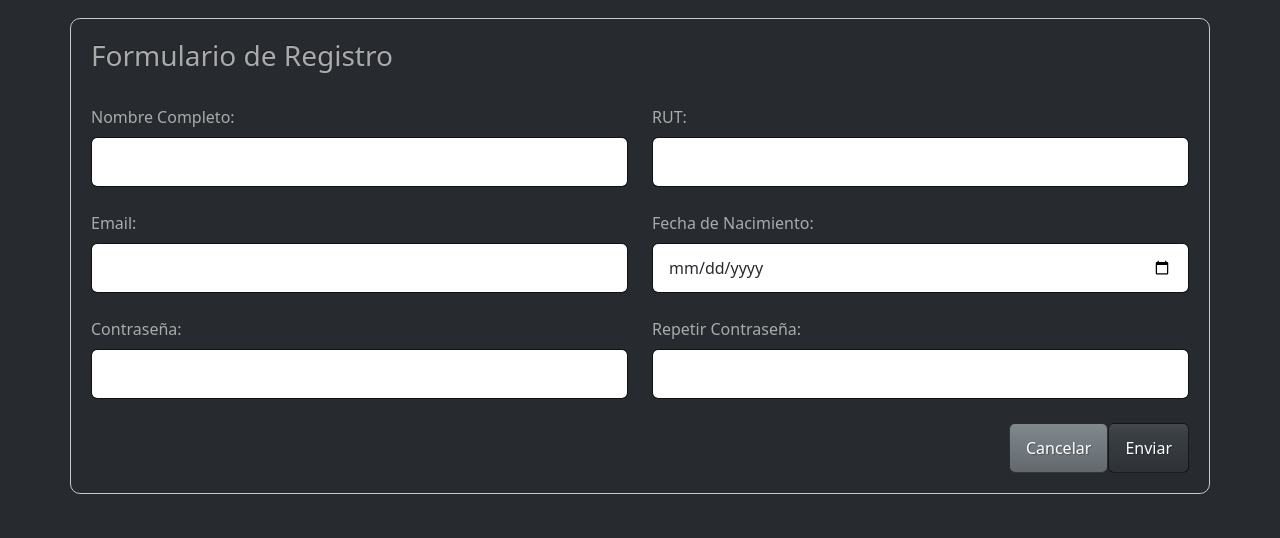
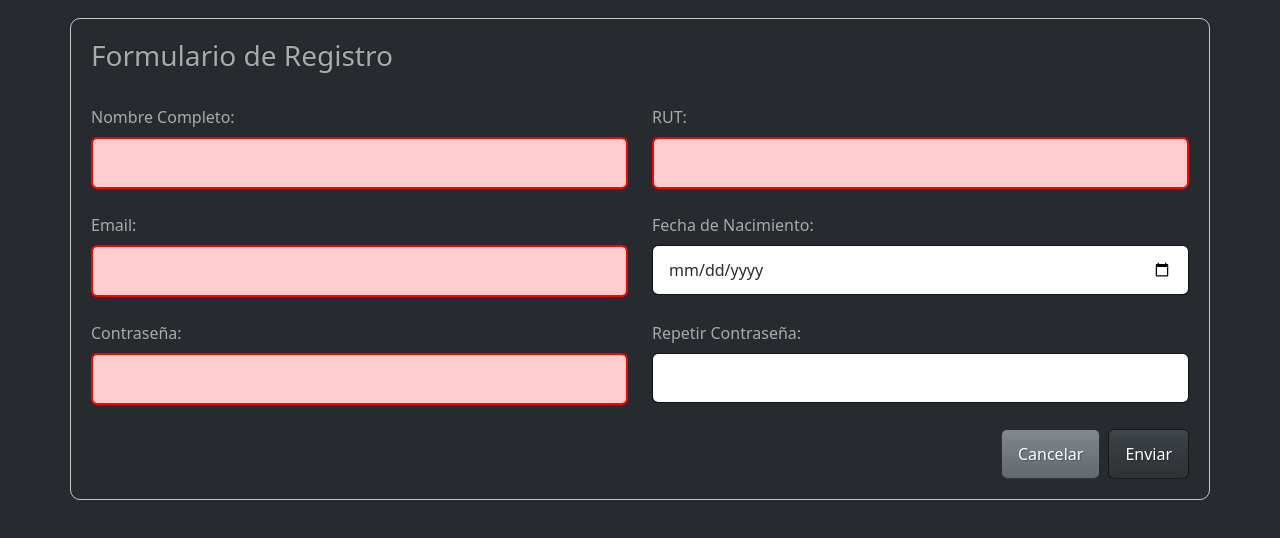
Before and after one commit to BmAravena/no_sql_IEI_N3_C1, a plain HTML site: page form.html in a window 1280 px wide. Both pictures are taken after a click on the button "Enviar". Shown: the part 60-598 px from the top of the page. Drawn offline with nearby package versions, Linux system fonts and the light colour scheme.

Commit message:
Validando inputs del form

```diff
--- a/css/estilos.css
+++ b/css/estilos.css
@@ -7,3 +7,9 @@
     border-radius: 10px;
     padding: 20px;
 }
+
+.alerta{
+    border: solid 2px red;
+    background-color: rgb(255, 205, 205);
+    color: red;
+}
--- a/form.html
+++ b/form.html
@@ -41,7 +41,7 @@
 
     <div class="container formulario">
         <form action="">
-            <p class="h3">Formulario de Registro</p>
+            <p class="h3" onclick="mensaje();">Formulario de Registro</p>
             <br>
             <div class="row">
                 <div class="col">
@@ -50,7 +50,7 @@
                 </div>
                 <div class="col">
                     <label for="inputRut" class="form-label">RUT:</label>
-                    <input type="text" name="rut" id="inputRut" class="form-control">
+                    <input type="text" name="rut" id="inputRut" class="form-control" onfocus="hacerFocus();" onblur="perderFoco();">
                 </div>
             </div>
             <br>
@@ -82,7 +82,7 @@
             <div class="row">
                 <div class="col-8"></div>
                 <div class="col-4 d-flex justify-content-end">
-                    <button type="reset" class="btn btn-secondary">Cancelar</button>
+                    <button type="reset" class="btn btn-secondary me-2">Cancelar</button>
                     <button type="button" class="btn btn-primary" onclick="validarFormulario();">Enviar</button>
                 </div>
             </div>
--- a/js/form.js
+++ b/js/form.js
@@ -3,14 +3,49 @@ window.onload = function(){
 };
 
 function validarFormulario(){
-    let inputNombre = document.getElementById('inputNombre').value;
-    let inputRut = document.getElementById('inputRut').value;
-    let inputEmail = document.getElementById('inputEmail').value;
-    let inputContrasena = document.getElementById('password').value;
+    let inputNombre = document.getElementById('inputNombre');
+    let inputRut = document.getElementById('inputRut');
+    let inputEmail = document.getElementById('inputEmail');
+    let inputContrasena = document.getElementById('password');
+    let formularioValido = true;
 
-    if(inputNombre == '' || inputRut == '' || inputEmail == '' || inputContrasena == ''){
-        alert('Por favor ingrese TODOS los datos requeridos.')
+    if(inputNombre.value == ''){
+        inputNombre.classList.add('alerta');
+        formularioValido = false;
     }else{
-        alert('datos correctos, procesando formulario...')
+        inputNombre.classList.remove('alerta');
+    }
+
+    if(inputRut.value == ''){
+        inputRut.classList.add('alerta');
+        formularioValido = false;
+    }else{
+        inputRut.classList.remove('alerta');
+    }
+
+    if(inputEmail.value == '' || !validarEmail(inputEmail.value)){
+        alert(validarEmail(inputEmail.value));
+        inputEmail.classList.add('alerta');
+        formularioValido = false;
+    }else{
+        inputEmail.classList.remove('alerta');
+    }
+
+    if(inputContrasena.value == ''){
+        inputContrasena.classList.add('alerta');
+        formularioValido = false;
+    }else{
+        inputContrasena.classList.remove('alerta');
+    }
+
+    if(formularioValido){
+        alert('Datos ingresados correctamente, envoando formulario...');
+    }else{
+        alert('Debe completar los campos resaltados para enviar el formulario');
     }
 };
+
+function validarEmail(email){
+    const expresionEmail = /^[a-zA-Z0-9._-]+@[a-zA-Z0-9.-]+\.[a-zA-Z]{2,6}$/;
+    return expresionEmail.test(email);
+}
```
